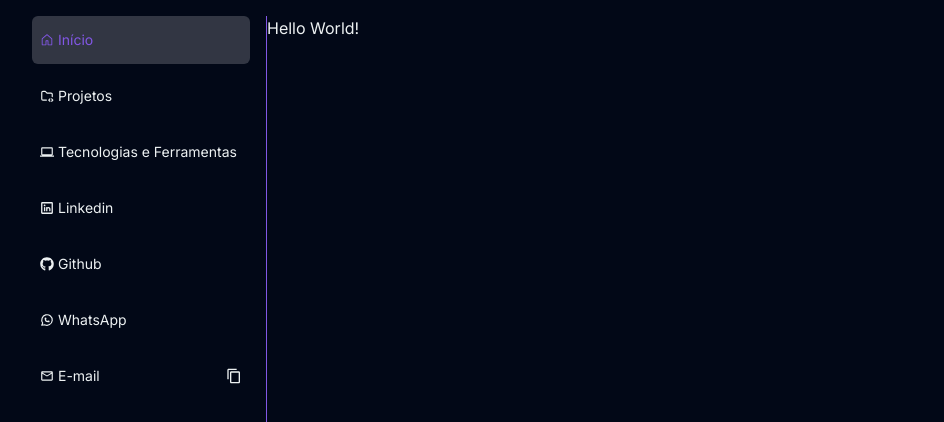
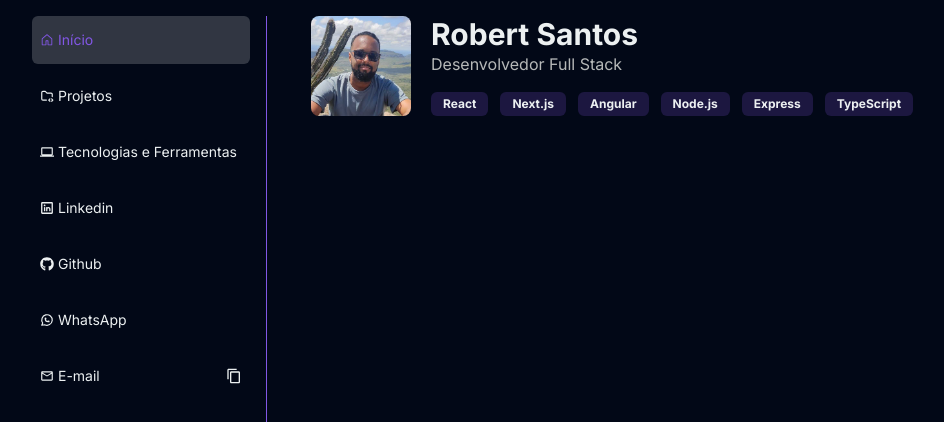
Before and after one commit to RO-HSA/portfolio, a Next.js app: page / in a window 1280 px wide. Shown: the top 422 px of the page, without its empty margins (117-1061 px from the left). Built offline with nearby package versions, Linux system fonts and the light colour scheme.

Commit message:
feat: add header component

```diff
--- a/src/app/globals.css
+++ b/src/app/globals.css
@@ -6,7 +6,7 @@
   /* these are rgb values */
   :root {
     --background: 2, 8, 23;
-    --foreground: 237, 241, 242;
+    --foreground: 236, 240, 241;
     --primary: 130, 87, 229;
     --secondary: 28, 23, 64;
   }
@@ -16,7 +16,7 @@
   /* these are rgb values */
   :root {
     --background: 2, 8, 23;
-    --foreground: 237, 241, 242;
+    --foreground: 236, 240, 241;
     --primary: 130, 87, 229;
     --secondary: 28, 23, 64;
   }
--- a/src/app/layout.tsx
+++ b/src/app/layout.tsx
@@ -26,7 +26,7 @@
       >
         <div className="grid grid-cols-[30%_1fr] justify-center h-screen pt-4">
           <Sidebar />
-          <main className="h-full">{children}</main>
+          <main className="h-full lg:pl-11">{children}</main>
         </div>
       </body>
     </html>
--- a/src/app/page.tsx
+++ b/src/app/page.tsx
@@ -1,3 +1,9 @@
+import Header from '@/components/header';
+
 export default function Home() {
-  return <div>Hello World!</div>;
+  return (
+    <div>
+      <Header />
+    </div>
+  );
 }
--- /dev/null
+++ b/src/components/header.tsx
@@ -0,0 +1,36 @@
+import { techs } from '@/configs/main-items';
+import Image from 'next/image';
+import TechRibbon from './ui/tech-ribbon';
+
+const Header = () => {
+  return (
+    <div className="flex gap-5">
+      <div>
+        <Image
+          src="/avatar.jpg"
+          alt=""
+          height={100}
+          width={100}
+          className="rounded-lg"
+        />
+      </div>
+      <div className="flex flex-col gap-4">
+        <div>
+          <h1 className="text-3xl font-bold text-foreground">Robert Santos</h1>
+          <p className="contrast-50 text-foreground">
+            Desenvolvedor Full Stack
+          </p>
+        </div>
+        <ul className="flex flex-wrap gap-3">
+          {techs.map(tech => (
+            <TechRibbon key={tech} color="rgb(var(--secondary))">
+              {tech}
+            </TechRibbon>
+          ))}
+        </ul>
+      </div>
+    </div>
+  );
+};
+
+export default Header;
--- /dev/null
+++ b/src/components/ui/tech-ribbon.tsx
@@ -0,0 +1,19 @@
+import { FC, ReactNode } from 'react';
+
+interface TechRibbonProps {
+  color: string;
+  children: ReactNode;
+}
+
+const TechRibbon: FC<TechRibbonProps> = ({ color, children }) => {
+  return (
+    <li
+      className="px-3 py-1 rounded-md text-xs font-bold"
+      style={{ backgroundColor: color }}
+    >
+      {children}
+    </li>
+  );
+};
+
+export default TechRibbon;
--- /dev/null
+++ b/src/configs/main-items.ts
@@ -0,0 +1,8 @@
+export const techs = [
+  'React',
+  'Next.js',
+  'Angular',
+  'Node.js',
+  'Express',
+  'TypeScript',
+];
```
Also changed, not shown: public/avatar.jpg (added).
